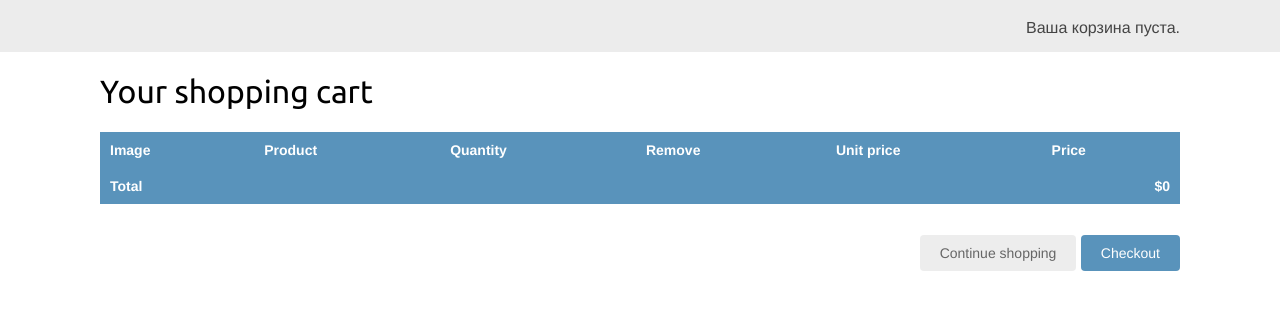
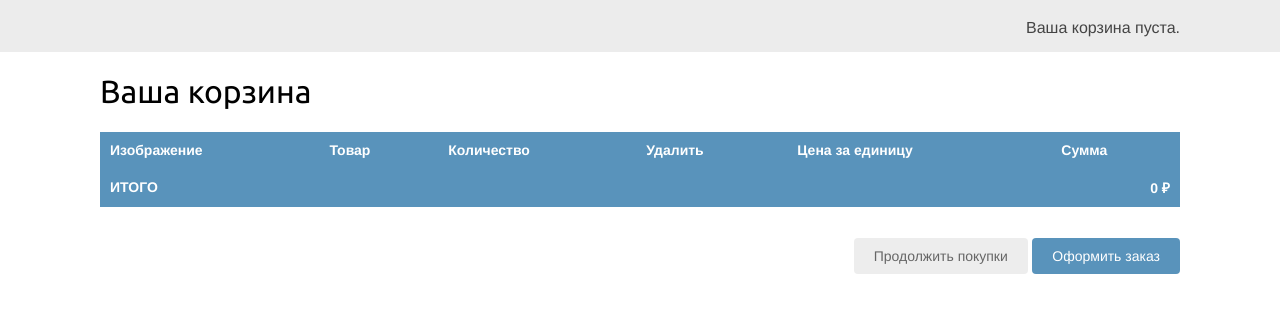
Before and after one commit to riabov-vladimir/DJANGO_diploma_2, a Django app: page /cart/ in a window 1280 px wide. Shown: the part 92-405 px from the top of the page. Run offline with Django 3.2, Linux system fonts and the light colour scheme; parts of the project's set-up code (start-up, migrations or seed data) failed here and were passed over.

Commit message:
переводы

```diff
--- a/cart/forms.py
+++ b/cart/forms.py
@@ -7,7 +7,9 @@ PRODUCT_QUANTITY_CHOICES = [(i, str(i)) for i in range(1, 21)]
 class CartAddProductForm(forms.Form):
     quantity = forms.TypedChoiceField(
                                 choices=PRODUCT_QUANTITY_CHOICES,
-                                coerce=int)
+                                coerce=int,
+                                label='Кол-во'
+    )
     override = forms.BooleanField(required=False,
                                   initial=False,
                                   widget=forms.HiddenInput)
--- a/cart/templates/cart/detail.html
+++ b/cart/templates/cart/detail.html
@@ -2,20 +2,20 @@
 {% load static %}
 
 {% block title %}
-  Your shopping cart
+  Ваша корзина
 {% endblock %}
 
 {% block content %}
-  <h1>Your shopping cart</h1>
+  <h1>Ваша корзина</h1>
   <table class="cart">
     <thead>
       <tr>
-        <th>Image</th>
-        <th>Product</th>
-        <th>Quantity</th>
-        <th>Remove</th>
-        <th>Unit price</th>
-        <th>Price</th>
+        <th>Изображение</th>
+        <th>Товар</th>
+        <th>Количество</th>
+        <th>Удалить</th>
+        <th>Цена за единицу</th>
+        <th>Сумма</th>
       </tr>
     </thead>
     <tbody>
@@ -33,33 +33,33 @@
               <form action="{% url "cart:cart_add" product.id %}" method="post">
                 {{ item.update_quantity_form.quantity }}
                 {{ item.update_quantity_form.override }}
-                <input type="submit" value="Update">
+                <input type="submit" value="Обновить">
                 {% csrf_token %}
               </form>
             </td>
             <td>
               <form action="{% url "cart:cart_remove" product.id %}" method="post">
-                <input type="submit" value="Remove">
+                <input type="submit" value="Удалить">
                 {% csrf_token %}
               </form>
             </td>
-            <td class="num">${{ item.price }}</td>
-            <td class="num">${{ item.total_price }}</td>
+            <td class="num">{{ item.price }} ₽</td>
+            <td class="num">{{ item.total_price }} ₽</td>
           </tr>
         {% endwith %}
       {% endfor %}
       <tr class="total">
-        <td>Total</td>
+        <td>ИТОГО</td>
         <td colspan="4"></td>
-        <td class="num">${{ cart.get_total_price }}</td>
+        <td class="num">{{ cart.get_total_price }} ₽</td>
       </tr>
     </tbody>
   </table>
   <p class="text-right">
     <a href="{% url "shop:product_list" %}" class="button
-    light">Continue shopping</a>
+    light">Продолжить покупки</a>
     <a href="{% url "orders:order_create" %}" class="button">
-      Checkout
+      Оформить заказ
     </a>
   </p>
 {% endblock %}
--- a/orders/templates/orders/order/create.html
+++ b/orders/templates/orders/order/create.html
@@ -5,7 +5,7 @@
 {% endblock %}
 
 {% block content %}
-  <h1>Checkout</h1>
+  <h1>Оформление заказа</h1>
 
   <div class="order-info">
     <h3>Ваш заказ</h3>
--- a/shop/templates/shop/product/detail.html
+++ b/shop/templates/shop/product/detail.html
@@ -15,11 +15,11 @@
         {{ product.category }}
       </a>
     </h2>
-    <p class="price">${{ product.price }}</p>
+    <p class="price">{{ product.price }} ₽</p>
     <form action="{% url "cart:cart_add" product.id %}" method="post">
       {{ cart_product_form }}
       {% csrf_token %}
-      <input type="submit" value="Add to cart">
+      <input type="submit" value="Добавить в корзину">
     </form>
     {{ product.description|linebreaks }}
   </div>
--- a/shop/templates/shop/product/list.html
+++ b/shop/templates/shop/product/list.html
@@ -28,7 +28,7 @@
         </a>
         <a href="{{ product.get_absolute_url }}">{{ product.name }}</a>
         <br>
-        ${{ product.price }}
+        {{ product.price }} ₽
       </div>
     {% endfor %}
   </div>
--- a/users/models.py
+++ b/users/models.py
@@ -34,7 +34,6 @@ class CustomUserManager(BaseUserManager):
         return self._create_user(email, password, **extra_fields)
 
 
-
 class CustomUser(AbstractUser):
     username = None
     email = models.EmailField(_('email address'), unique=True)
```
Also changed, not shown: orders/models.py (+12 -10 lines), shop/models.py (+5 -2 lines).
